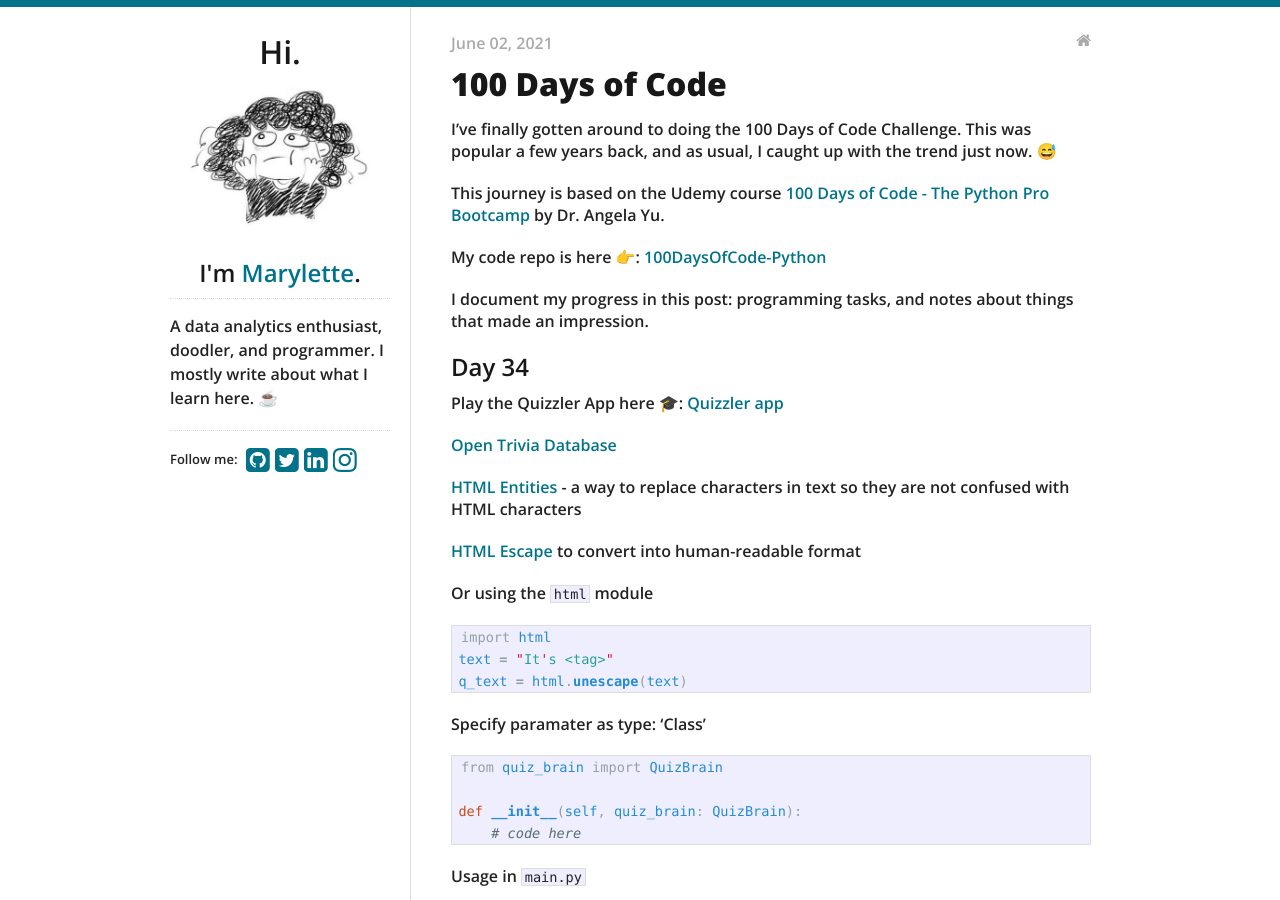
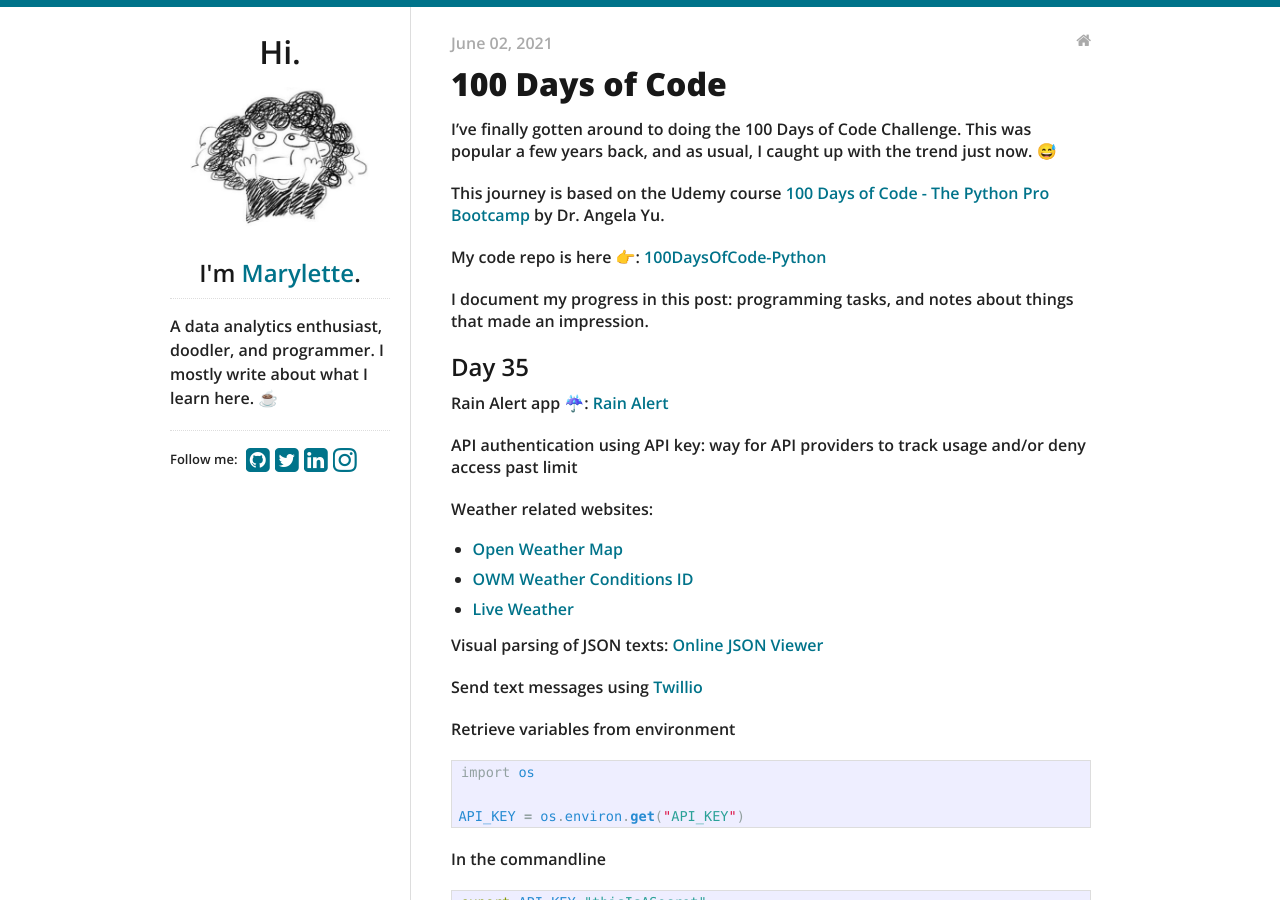
Before and after one commit to maryletteroa/maryletteroa.github.io, a Jekyll site: the page built from _posts/2021-06-02-hundred-days-of-python.md, in a window 1280 px wide and 900 px high. Built offline with Jekyll 4.4.1, drawn with Linux system fonts in a browser that asks for light colours.

Commit message:
update post with day 35 - rain alert

````diff
--- a/_posts/2021-06-02-hundred-days-of-python.md
+++ b/_posts/2021-06-02-hundred-days-of-python.md
@@ -12,6 +12,33 @@
 My code repo is here 👉: [100DaysOfCode-Python](https://github.com/maryletteroa/100DaysOfCode-Python)
 
 I document my progress in this post: programming tasks, and notes about things that made an impression.
+
+
+## Day 35
+
+Rain Alert app ☔: [Rain Alert](https://replit.com/@maryletteroa/rain-alert)
+
+API authentication using API key: way for API providers to track usage and/or deny access past limit
+
+Weather related websites:
+- [Open Weather Map](https://openweathermap.org)
+- [OWM Weather Conditions ID](https://openweathermap.org/weather-conditions#Weather-Condition-Codes-2)
+- [Live Weather](https://www.ventusky.com)
+
+Visual parsing of JSON texts: [Online JSON Viewer](http://jsonviewer.stack.hu)
+
+Send text messages using [Twillio](https://www.twilio.com/try-twilio)
+
+Retrieve variables from environment
+```python
+import os
+
+API_KEY = os.environ.get("API_KEY")
+```
+In the commandline
+```shell
+export API_KEY="thisIsASecret"
+```
 
 ## Day 34
 
````
